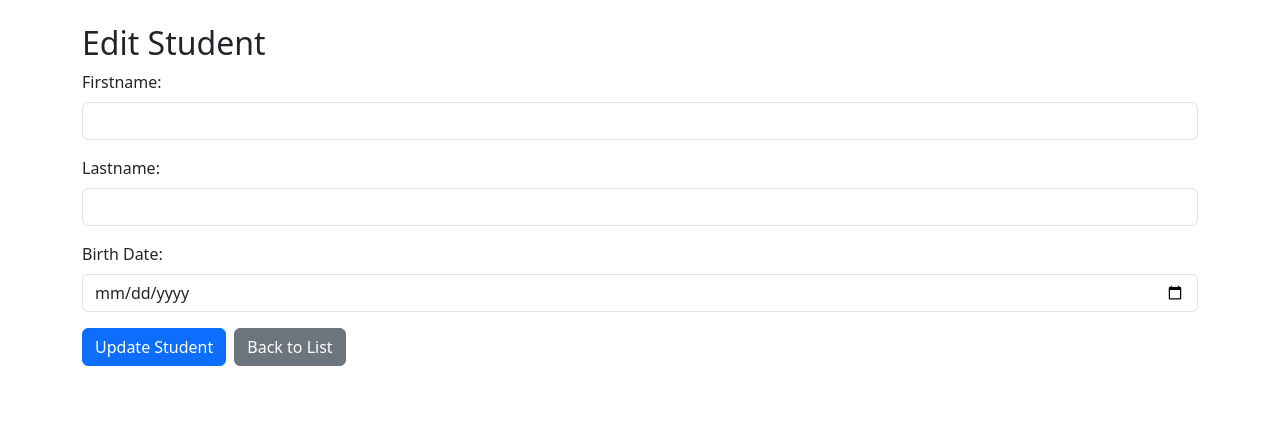
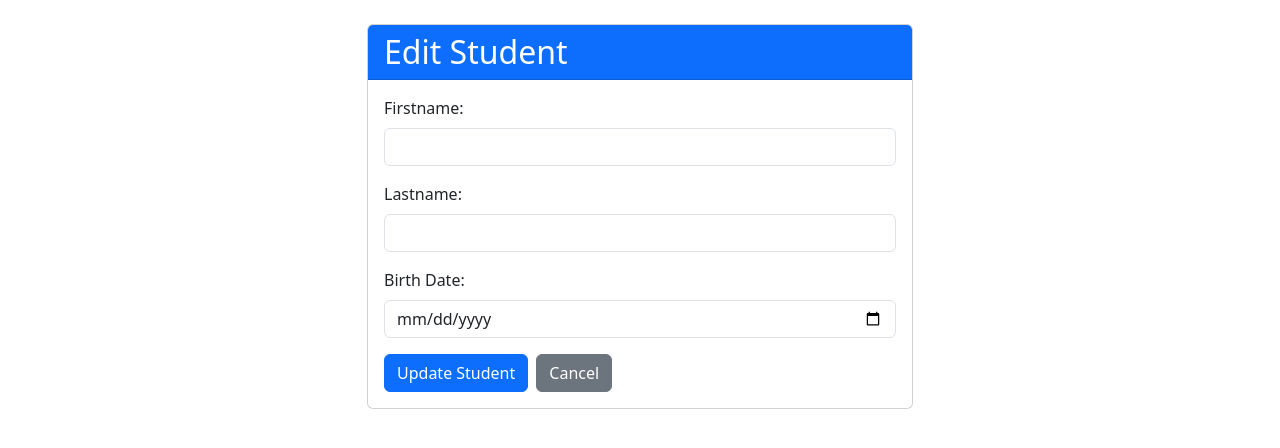
Before and after one commit to jackoverflow/ReactApp1, a React (Vite) app in the folder reactapp1.client/: page /editstudent/1 in a window 1280 px wide. Shown: the top 448 px of the page. Built offline with nearby package versions, Linux system fonts and the light colour scheme; no server answers.

Commit message:
replace regular alert with sweetalert2

```diff
--- a/reactapp1.client/Components/EditStudent.jsx
+++ b/reactapp1.client/Components/EditStudent.jsx
@@ -1,35 +1,26 @@
 import React, { useState, useEffect } from 'react';
-import { useNavigate, useParams, Link } from 'react-router-dom';
+import { useNavigate, useParams } from 'react-router-dom';
 import axios from 'axios';
 import { toast } from 'react-hot-toast';
+import './StudentList.css';
 
 const EditStudent = () => {
     const { id } = useParams();
     const navigate = useNavigate();
     const [student, setStudent] = useState({ firstname: '', lastname: '', birthDate: '' });
 
-    // Format date for display in the input field
-    const formatDateForInput = (dateString) => {
-        if (!dateString) return '';
-        const date = new Date(dateString);
-        // Add one day to compensate for timezone differences
-        date.setDate(date.getDate() + 1);
-        return date.toISOString().split('T')[0];
-    };
-
+    // Fetch student data
     useEffect(() => {
         const fetchStudent = async () => {
             try {
                 const response = await axios.get(`http://localhost:5077/api/Student/${id}`);
                 const studentData = response.data;
-                // Ensure proper case for properties and format date
                 setStudent({
                     id: studentData.id || studentData.ID,
                     firstname: studentData.firstname || studentData.Firstname,
                     lastname: studentData.lastname || studentData.Lastname,
-                    birthDate: formatDateForInput(studentData.birthDate || studentData.BirthDate)
+                    birthDate: studentData.birthDate || studentData.BirthDate
                 });
-                console.log('Fetched student data:', studentData); // Debug log
             } catch (error) {
                 console.error('Error fetching student:', error);
                 toast.error('Failed to fetch student data.');
@@ -42,15 +33,12 @@ const EditStudent = () => {
     const handleSubmit = async (e) => {
         e.preventDefault();
         try {
-            // Ensure proper case for API request
             const studentData = {
                 ID: student.id,
                 Firstname: student.firstname,
                 Lastname: student.lastname,
                 BirthDate: student.birthDate
             };
-
-            console.log('Submitting student data:', studentData); // Debug log
             await axios.put(`http://localhost:5077/api/Student/${id}`, studentData);
             toast.success('Student updated successfully!');
             navigate('/students');
@@ -62,9 +50,15 @@ const EditStudent = () => {
 
     return (
         <div className="container mt-4">
-            <h2>Edit Student</h2>
+            <div className="row justify-content-center">
+                <div className="col-md-6">
+                    <div className="card">
+                        <div className="card-header bg-primary text-white">
+                            <h2 className="mb-0">Edit Student</h2>
+                        </div>
+                        <div className="card-body">
                             <form onSubmit={handleSubmit}>
-                <div className="mb-3">
+                                <div className="form-group mb-3">
                                     <label className="form-label">Firstname:</label>
                                     <input
                                         type="text"
@@ -74,7 +68,7 @@ const EditStudent = () => {
                                         required
                                     />
                                 </div>
-                <div className="mb-3">
+                                <div className="form-group mb-3">
                                     <label className="form-label">Lastname:</label>
                                     <input
                                         type="text"
@@ -84,7 +78,7 @@ const EditStudent = () => {
                                         required
                                     />
                                 </div>
-                <div className="mb-3">
+                                <div className="form-group mb-3">
                                     <label className="form-label">Birth Date:</label>
                                     <input
                                         type="date"
@@ -94,11 +88,21 @@ const EditStudent = () => {
                                         required
                                     />
                                 </div>
-                <div className="d-flex justify-content-start mt-3">
+                                <div className="d-flex gap-2">
                                     <button type="submit" className="btn btn-primary">Update Student</button>
-                    <Link to="/students" className="btn btn-secondary ms-2">Back to List</Link>
+                                    <button
+                                        type="button"
+                                        className="btn btn-secondary"
+                                        onClick={() => navigate('/students')}
+                                    >
+                                        Cancel
+                                    </button>
                                 </div>
                             </form>
+                        </div>
+                    </div>
+                </div>
+            </div>
         </div>
     );
 };
--- a/reactapp1.client/Components/StudentList.jsx
+++ b/reactapp1.client/Components/StudentList.jsx
@@ -2,6 +2,7 @@ import React, { useEffect, useState } from 'react';
 import axios from 'axios';
 import { toast } from 'react-hot-toast';
 import { Link } from 'react-router-dom';
+import Swal from 'sweetalert2';
 import './StudentList.css';
 
 const StudentList = () => {
@@ -23,7 +24,17 @@ const StudentList = () => {
     }, []);
 
     const handleDelete = async (id) => {
-        if (window.confirm('Are you sure you want to delete this student?')) {
+        const result = await Swal.fire({
+            title: 'Are you sure?',
+            text: "You won't be able to revert this!",
+            icon: 'warning',
+            showCancelButton: true,
+            confirmButtonColor: '#d33',
+            cancelButtonColor: '#3085d6',
+            confirmButtonText: 'Yes, delete it!'
+        });
+
+        if (result.isConfirmed) {
             try {
                 await axios.delete(`http://localhost:5077/api/Student/${id}`);
                 setStudents(students.filter(student => student.id !== id));
```
Lines whose indentation alone changed are shown as unchanged.
